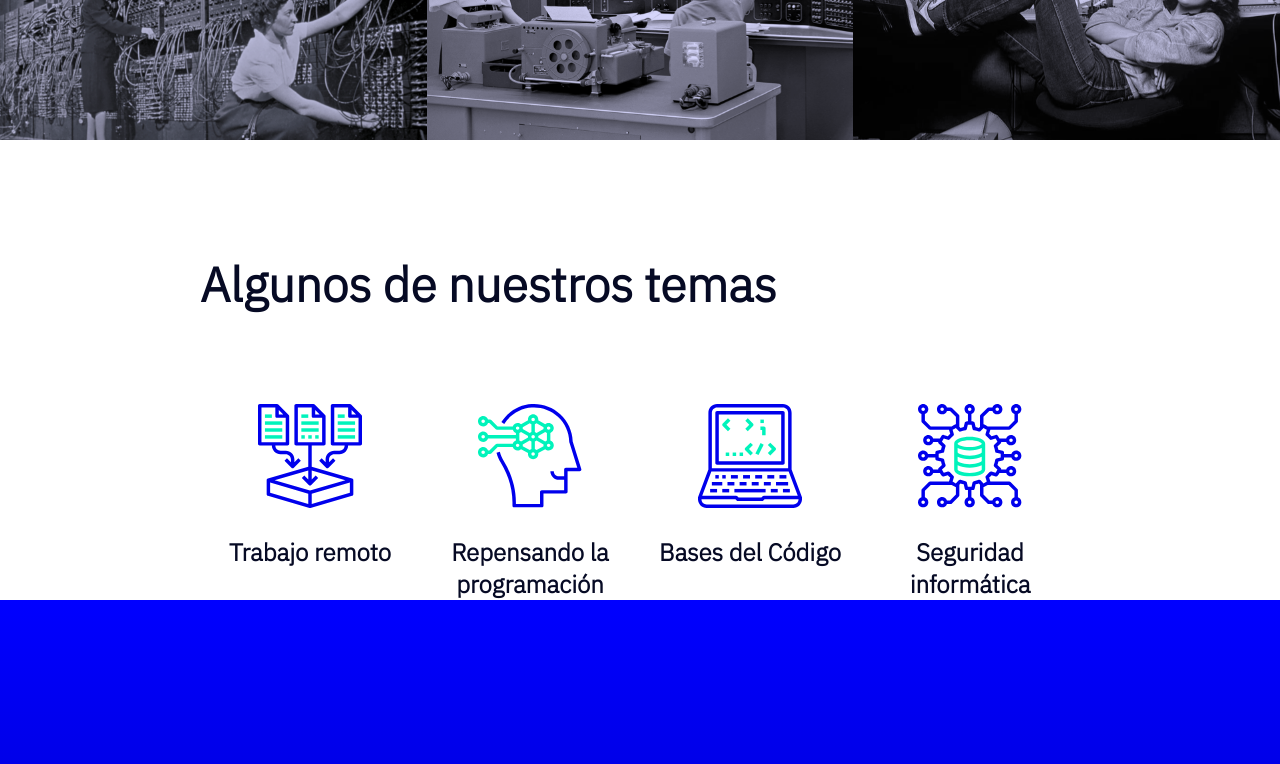
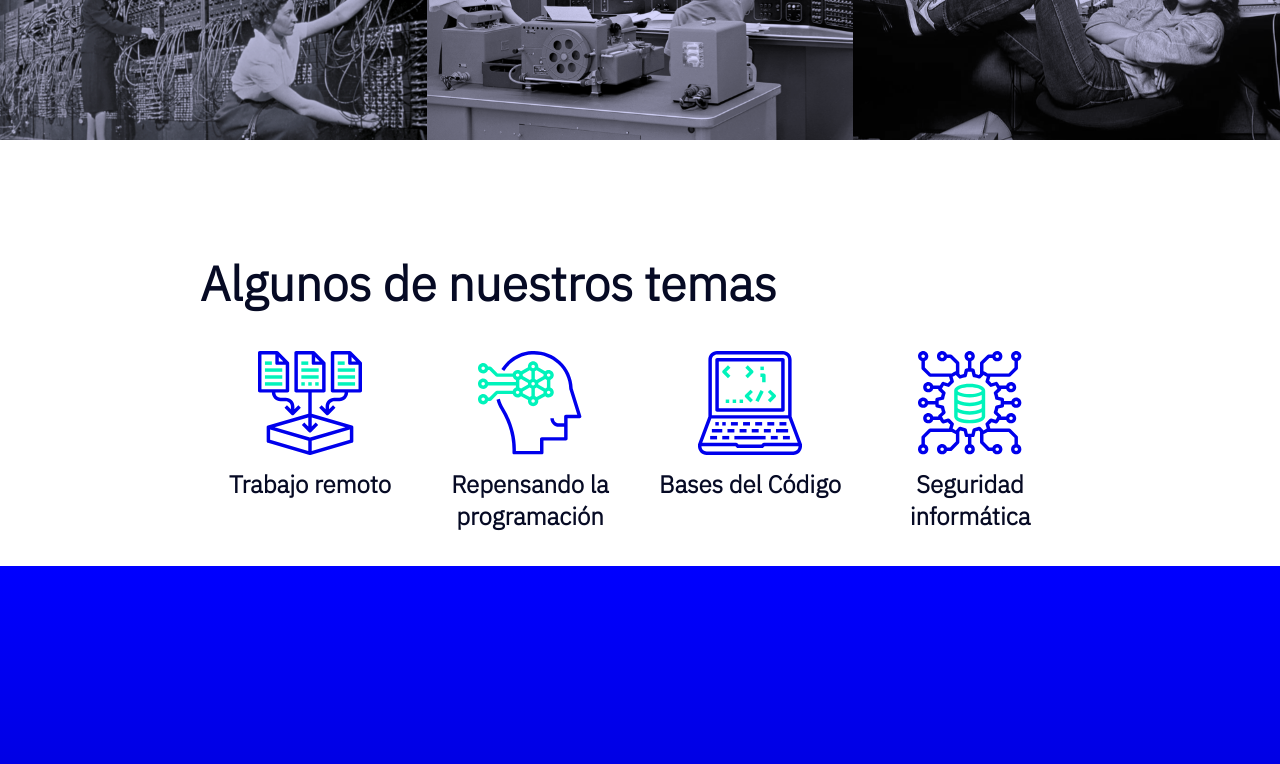
Before and after one commit to mollzilla/proyecto_podcast, a plain HTML site: page index.html in a window 1280 px wide. Shown: the part 3256-4020 px from the top of the page. Drawn offline with nearby package versions, Linux system fonts and the light colour scheme.

Commit message:
animacion temas

```diff
--- a/css/partials/_functions.scss
+++ b/css/partials/_functions.scss
@@ -1,12 +1,49 @@
+@keyframes bouncy {
+  0% {
+    height: 104px;
+    width: 104px;
+  }
+  40% {
+    height: 120px;
+    width: 120px;
+    opacity: .6;
+  }
+  60% {
+    height: 104px;
+    width: 104px;
+    opacity: .8;
+  }
+  85% {
+    height: 110px;
+    width: 110px;
+    opacity: .9;
+  }
+  94% {
+    height: 104px;
+    width: 104px;
+    opacity: 1;
+  }
+}
+
 
 @mixin icons-display($map) {
   @each $order, $icon in $map {
     .tema-#{$order} {
+
+      position: absolute;
+      top: 50%;
+      left: 50%;
+      transform: translate(-50%, -50%);
+
       background-image: url($icon);
       height: 104px;
       width: 104px;
       background-size: contain;
       background-repeat: no-repeat;
+
+      &:hover {
+        animation: bouncy .4s;
+      }
     }
   }
 }
--- a/css/partials/_temas.scss
+++ b/css/partials/_temas.scss
@@ -11,7 +11,17 @@
     flex-direction: column;
 
     .cell {
-      margin-bottom: 65px;
+      position: relative;
+      display: flex;
+      flex-direction: column;
+      margin: 0 auto 65px;
+      width: 260px;
+
+      .img-container {
+        position: relative;
+        height: 130px;
+        width: 130px;
+      }
     }
   }
 
@@ -27,11 +37,10 @@
 @media(min-width:1024px) {
 
   .temas {
-    padding: 0 200px;
+    padding: 64px 200px 34px;
 
     h2 {
       width: unset;
-      padding: 65px 0;
     }
 
     .temas-cells {
@@ -39,13 +48,21 @@
       justify-content: space-between;
 
       .cell {
+        position: relative;
         width: 260px;
         margin: 0;
+
+        .img-container {
+          position: relative;
+          height: 130px;
+          width: 130px;
+        }
 
         h3 {
           font-size: 24px;
           text-align: center;
-          padding-top: 16px;
+          padding-top: unset;
+          margin-top: unset;
         }
       }
     }
--- a/index.html
+++ b/index.html
@@ -56,24 +56,8 @@
         <a href="" class="green-button">Conocé más</a>
       </div>
     </header>
+
     <main>
-      <!-- <section class="blue-twist">
-        <div class="blue-twist-inner">
-          <h2>Episodios</h2>
-          <div class="embed embed-1">
-            <iframe src="https://open.spotify.com/embed-podcast/episode/7AZZy2nJ4R9ZndHW0h2yxt"  frameborder="0" allowtransparency="true" allow="encrypted-media"></iframe>
-          </div>
-          <div class="embed embed-2">
-            <iframe src="https://embed.spotify.com/episode/1ezdL2ivAGLwSE6Xbssxqt"></iframe>
-          </div>
-          <div class="embed embed-3">
-            <iframe src="https://embed.spotify.com/episode/3cWta1iiQSfvrdHaCbLkSD"></iframe>
-          </div>
-          <div class="embed embed-4">
-            <iframe src="https://embed.spotify.com/episode/31VyAQAwBiKoHVoYUCEzjQ"></iframe>
-          </div>
-        </div>
-      </section> -->
 
       <section class="blue-swirl">
         <h2>Episodios</h2>
@@ -88,9 +72,8 @@
 
       </section>
 
+      <section class="venimos">
 
-
-      <section class="venimos">
         <div class="phone"><img src="./images/phone.png" alt=""></div>
         <article class="venimos-article">
           <h2>De dónde venimos</h2>
@@ -99,8 +82,11 @@
           <p>Our planet is a lonely speck in the great enveloping cosmic dark. In our obscurity, in all this vastness,
             there is no hint that help will come from elsewhere to save us from ourselves.</p>
         </article>
+
       </section>
+
       <section class="invitadxs">
+
         <h2>Invitadas/os estelares</h2>
       <div class="coders">
           <div class="coder-1"></div>
@@ -110,25 +96,34 @@
           <div class="coder-5"></div>
           <div class="coder-6"></div>
         </div>
+
       </section>
 
       <section class="temas">
         <h2>Algunos de nuestros temas</h2>
         <div class="temas-cells">
           <div class="cell">
-            <div class="tema-img tema-1"></div>
+            <div class="img-container">
+              <div class="tema-img tema-1"></div>
+            </div>
             <h3>Trabajo remoto</h3>
           </div>
           <div class="cell">
-            <div class="tema-img tema-2"></div>
+            <div class="img-container">
+              <div class="tema-img tema-2"></div>
+            </div>
             <h3>Repensando la<br>programación</h3>
           </div>
           <div class="cell">
-            <div class="tema-img tema-3"></div>
+            <div class="img-container">
+              <div class="tema-img tema-3"></div>
+            </div>
             <h3>Bases del Código</h3>
           </div>
           <div class="cell">
-            <div class="tema-img tema-4"></div>
+            <div class="img-container">
+              <div class="tema-img tema-4"></div>
+            </div>
             <h3>Seguridad informática</h3>
           </div>
         </div>
```
Also changed, not shown: css/style.css, 1 other file.
